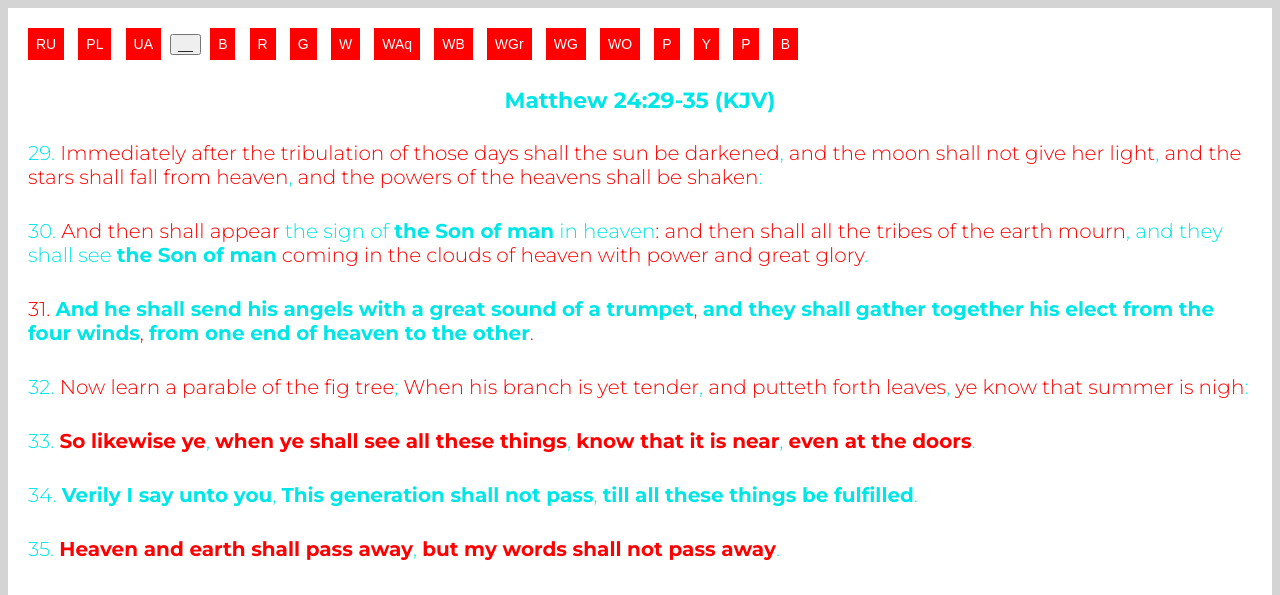
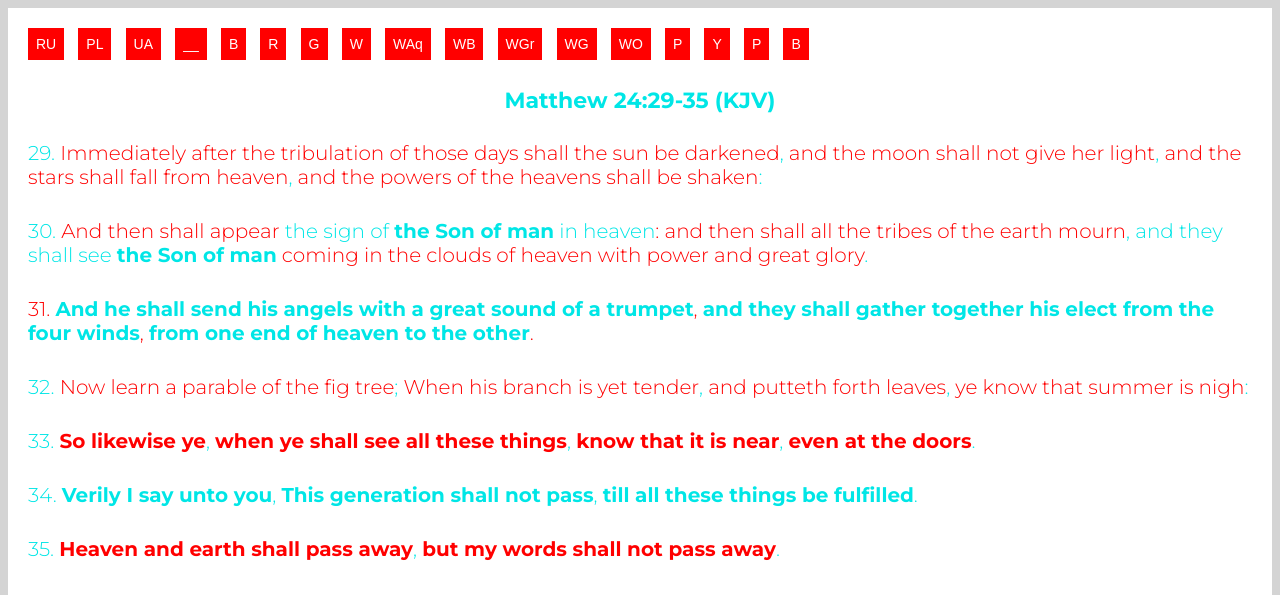
Before and after one commit to Mr-Front-End-dev/Bible-Verses-white-red--EN, a plain HTML site: page index.html in a window 1280 px wide. Shown: the top 595 px of the page. Drawn offline with Linux system fonts and the light colour scheme.

Commit message:
Updated section.css

```diff
--- a/css/section.css
+++ b/css/section.css
@@ -17,6 +17,14 @@
   padding: 5px;
 }
 
+.section__button--underscore {
+  color:hsl(0, 0%, 100%);
+  background-color: hsl(0, 100%, 50%);
+  border-style: none;
+  font-size: 14px;
+  padding: 8px;
+  margin: 5px;
+}
 
 .section--bold {
   font-weight: bold;
```
